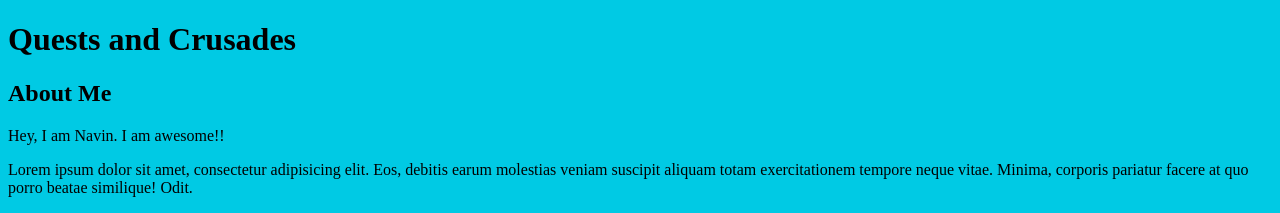
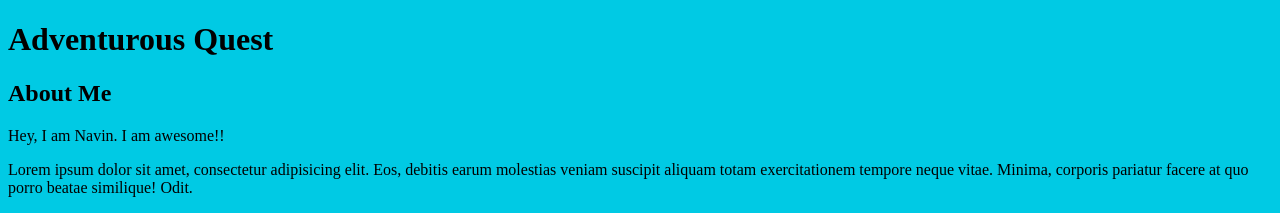
Before and after one commit to NavinKumarBarnwal/Demo_git, a plain HTML site: page index.html in a window 1280 px wide. Shown: the top 213 px of the page. Drawn offline with Linux system fonts and the light colour scheme.

Commit message:
Revert "Set page heading to Quests and Crusades"
This reverts commit 7c4e39b6ea3ec1a6a62307e3d02c95b2099c4a15.

```diff
--- a/index.html
+++ b/index.html
@@ -9,7 +9,7 @@
 </head>
 <body>
     <header>
-        <h1>Quests and Crusades</h1>
+        <h1>Adventurous Quest</h1>
     </header>
     <div class="container">
         <main>
```
